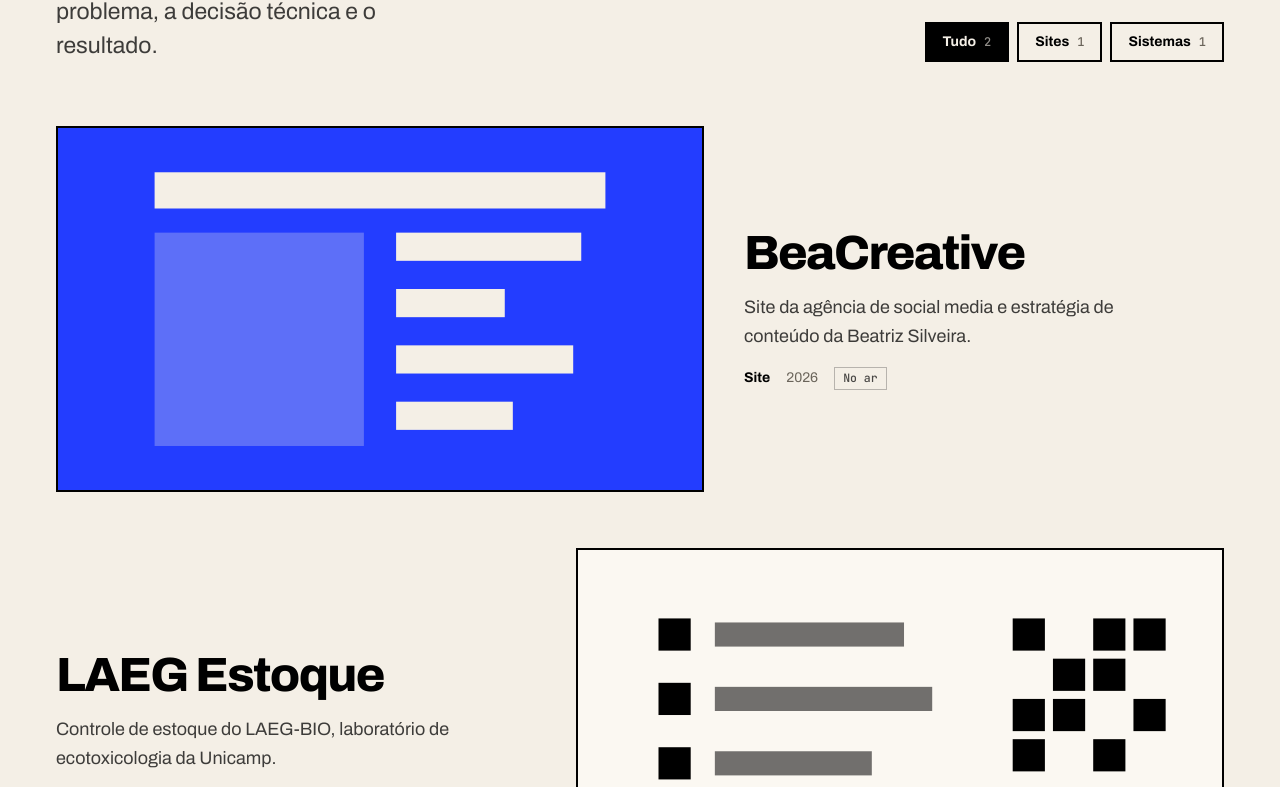
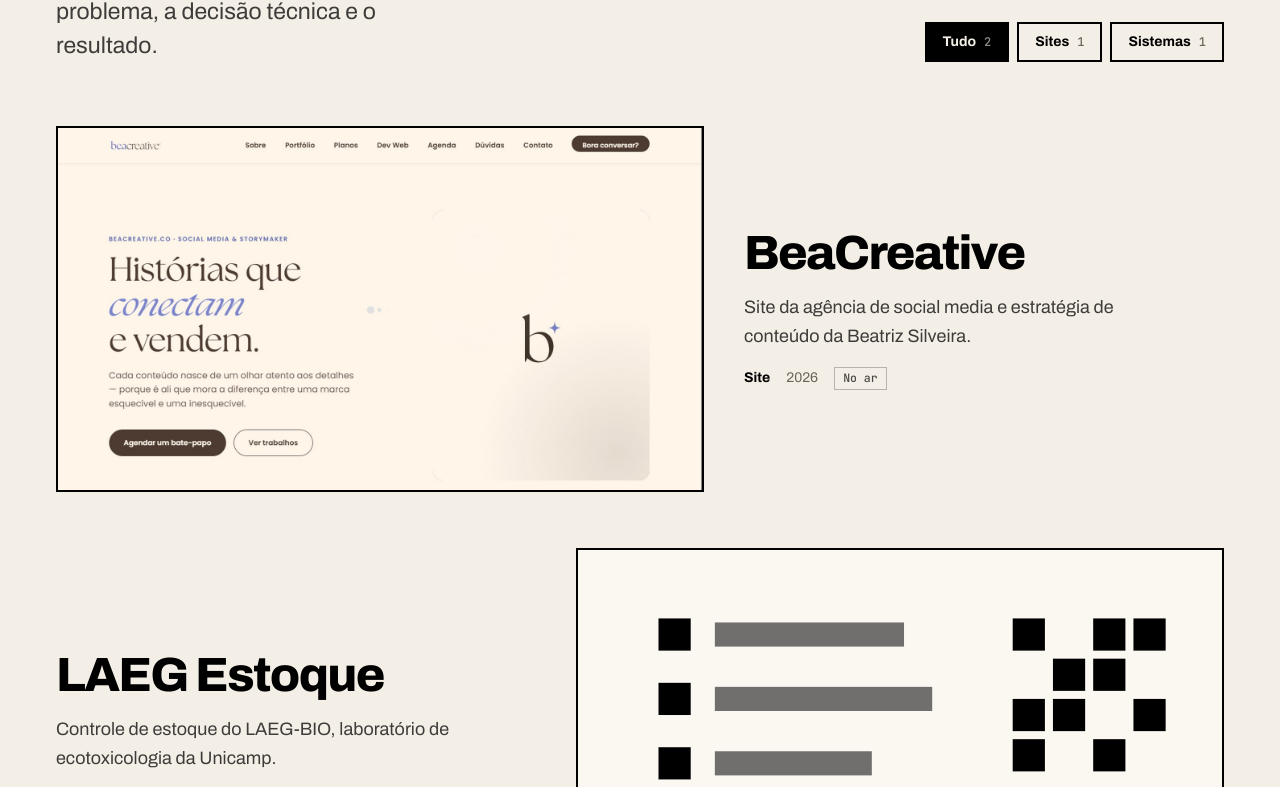
Before and after one commit to VictorC-AI/vict-or, a React (Vite) app: page / in a window 1280 px wide. Shown: the part 2040-2827 px from the top of the page. Built offline with nearby package versions, Linux system fonts and the light colour scheme.

Commit message:
troca email de contato

```diff
--- a/src/data/site.ts
+++ b/src/data/site.ts
@@ -39,7 +39,7 @@
   wordmark: 'vict.<OR>',
   role: 'Desenvolvedor full stack',
   location: 'Sorocaba, SP',
-  email: 'victorbarros.carvalho13@gmail.com',
+  email: 'victordevv.ui@gmail.com',
   github: 'https://github.com/VictorC-AI',
   /** deixe '' pra esconder o link no rodapé */
   linkedin: '',
@@ -122,6 +122,7 @@
     result:
       'Quem chega já sabe o que cada plano entrega antes de mandar a primeira mensagem. Sou o desenvolvedor web da equipe e o site é meu desde a primeira linha.',
     links: [{ label: 'Abrir o site', href: 'https://beacreativeco.com.br' }],
+    image: '/shots/beacreative.jpg',
   },
   {
     slug: 'laeg-estoque',
```
Also changed, not shown: public/shots/beacreative.jpg (added).
